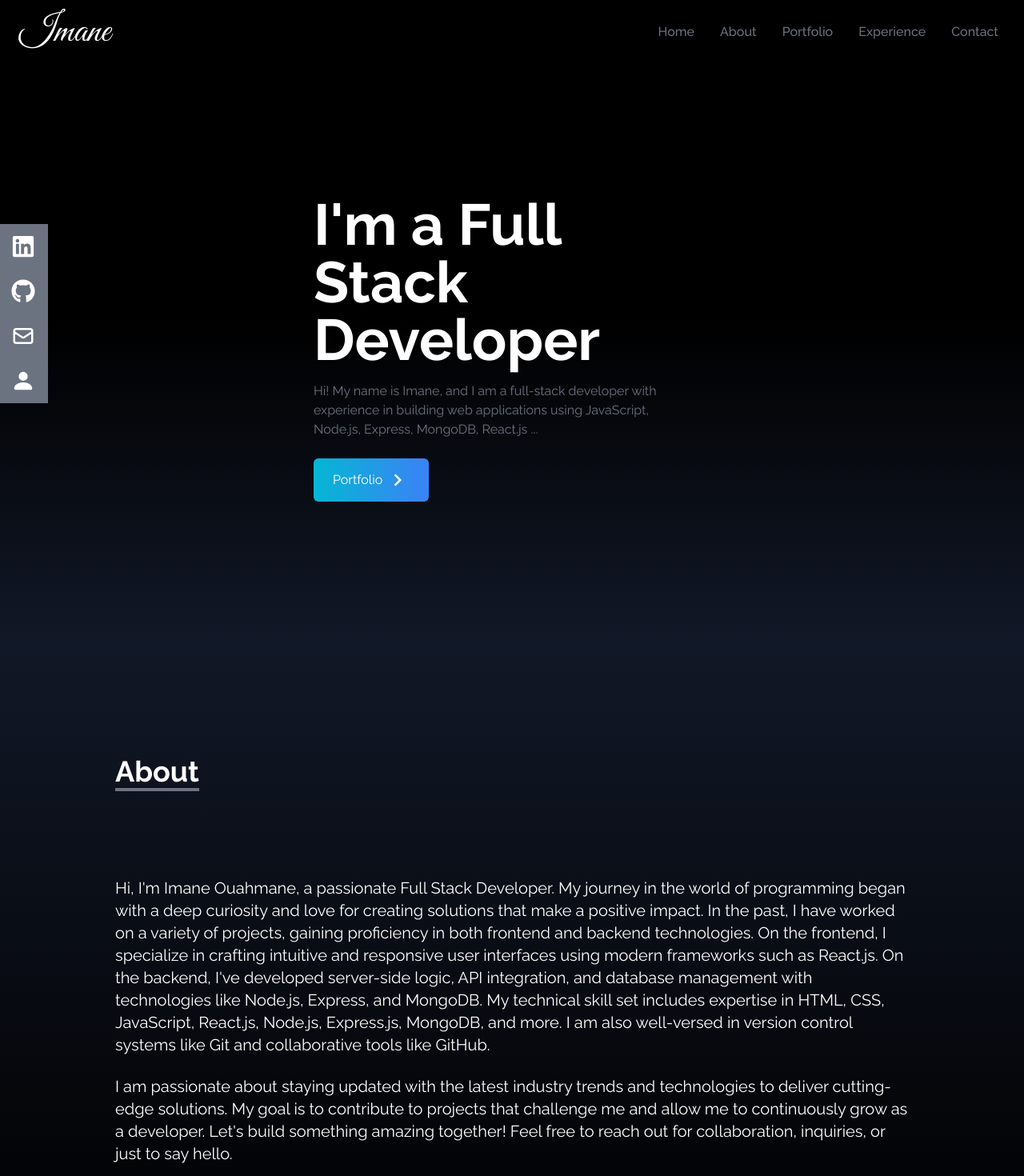
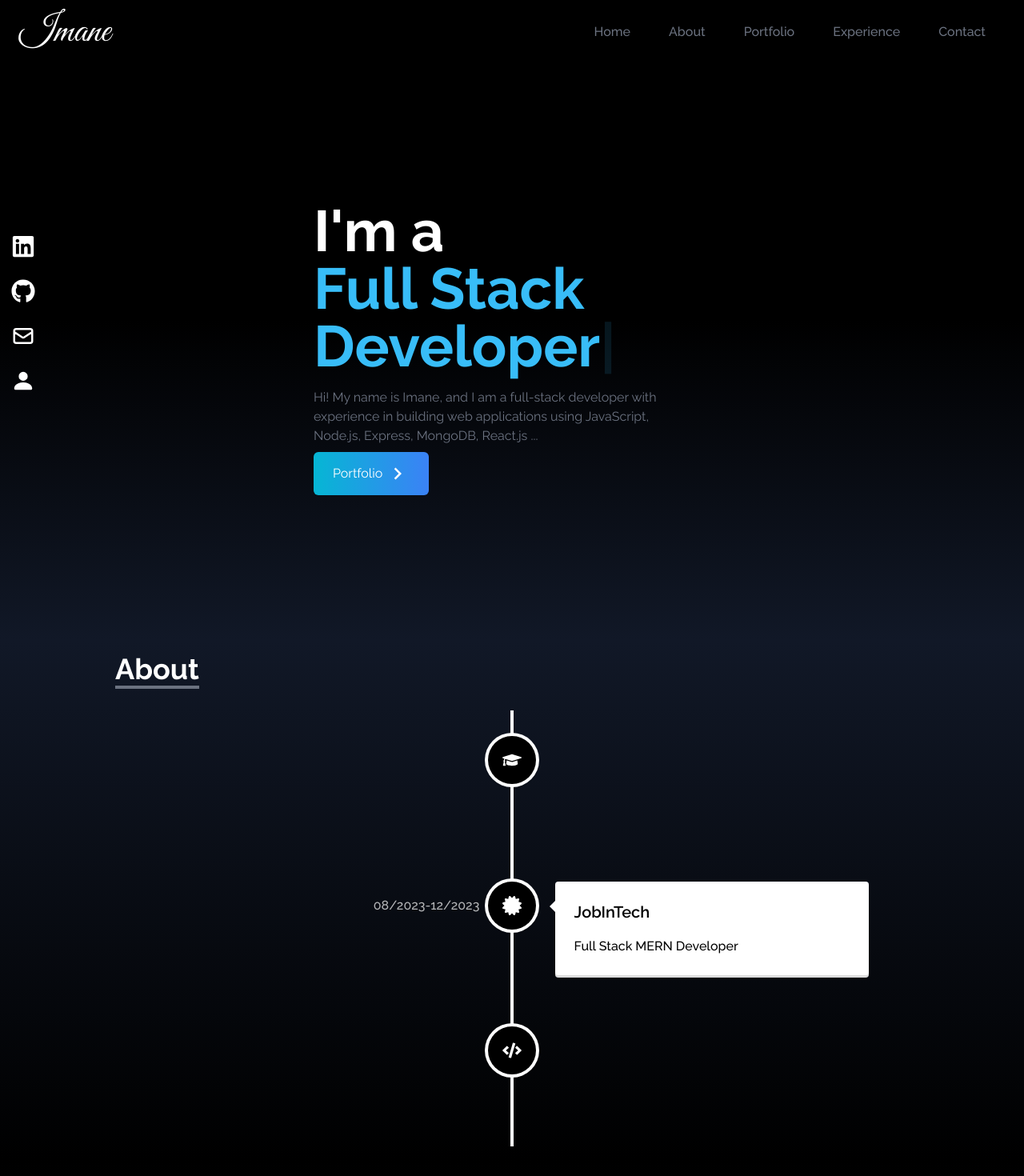
Before and after one commit to Imane-Ouahmane/Portfolio-ImaneOuahmane, a React (Vite) app: page / in a window 1280 px wide. Shown: the top 1470 px of the page at 80% size. Built offline with nearby package versions, Linux system fonts and the light colour scheme.

Commit message:
style the portfolio more

```diff
--- a/package.json
+++ b/package.json
@@ -15,6 +15,7 @@
     "react-dom": "^18.2.0",
     "react-icons": "^4.12.0",
     "react-scroll": "^1.9.0",
+    "react-typed": "^1.2.0",
     "react-vertical-timeline-component": "^3.6.0"
   },
   "devDependencies": {
--- a/src/components/About.jsx
+++ b/src/components/About.jsx
@@ -1,32 +1,46 @@
-import React from 'react'
+import React from 'react';
+import { VerticalTimeline, VerticalTimelineElement } from 'react-vertical-timeline-component';
+import 'react-vertical-timeline-component/style.min.css';
+import { FaGraduationCap, FaCertificate, FaCode } from 'react-icons/fa';
 
 function About() {
   return (
-    <div name='about' className='w-full h-screen bg-gradient-to-b from-gray-900 to-black text-white'>
-        <div className='max-w-screen-lg p-4 mx-auto flex flex-col  justify-center w-full h-full'>
-            <div className='pb-8' >
-                <p className='text-4xl font-bold inline border-b-4 border-gray-500'>About</p>
-            </div>
-            <p className='text-xl mt-20 '>
-            Hi, I'm Imane Ouahmane, a passionate Full Stack Developer. My journey in the world of programming began
-            with a deep curiosity and love for creating solutions that make a positive impact. In the past, I have worked
-            on a variety of projects, gaining proficiency in both frontend and backend technologies. On the frontend, I
-            specialize in crafting intuitive and responsive user interfaces using modern frameworks such as React.js. On the
-            backend, I've developed server-side logic, API integration, and database management with technologies like Node.js,
-             Express, and MongoDB. My technical skill set includes expertise in HTML, CSS, JavaScript, React.js, Node.js, Express.js,
-             MongoDB, and more. I am also well-versed in version control systems like Git and collaborative tools like GitHub.
-            </p>
-            <br />
-            <p className='text-xl'>
-            I am passionate about staying updated with the latest industry trends and
-            technologies to deliver cutting-edge solutions. My goal is to contribute to
-             projects that challenge me and allow me to continuously grow as a developer.
-              Let's build something amazing together! Feel free to reach out for collaboration,
-               inquiries, or just to say hello.
-            </p>
+    <div name='about' className='w-full  bg-gradient-to-b from-gray-900 to-black text-white'>
+      <div className='max-w-screen-lg p-4 mx-auto flex flex-col justify-center w-full'>
+        <div className='pb-8'>
+          <p className='text-4xl font-bold inline border-b-4 border-gray-500 text-white'>About</p>
         </div>
+        <VerticalTimeline lineColor='#fff'>
+          <VerticalTimelineElement
+            className='vertical-timeline-element--education text-white'
+            iconStyle={{ background: 'black', color: '#fff', position: 'absolute', top: '0' }}
+            icon={<FaGraduationCap />}
+            date='2021-2023'>
+            <h3 className='text-xl font-semibold text-black mb-2'>Education</h3>
+            <p className='text-black'>Technician specialized in digital development</p>
+          </VerticalTimelineElement>
+
+          <VerticalTimelineElement
+            className='vertical-timeline-element--education text-white'
+            iconStyle={{ background: 'black', color: '#fff', position: 'absolute', top: '0' }}
+            icon={<FaCertificate />}
+            date='08/2023-12/2023'>
+            <h3 className='text-xl font-semibold text-black mb-2'>JobInTech</h3>
+            <p className='text-black'>Full Stack MERN Developer</p>
+          </VerticalTimelineElement>
+
+          <VerticalTimelineElement
+            className='vertical-timeline-element--intership text-white'
+            iconStyle={{ background: 'black', color: '#fff', position: 'absolute', top: '0' }}
+            icon={<FaCode />}
+            date='08/2023-12/2023'>
+            <h3 className='text-xl font-semibold text-black mb-2'>ARKx Academy</h3>
+            <p className='text-black'>MERN Stack Developer Internship</p>
+          </VerticalTimelineElement>
+        </VerticalTimeline>
+      </div>
     </div>
-  )
+  );
 }
 
-export default About
+export default About;
--- a/src/components/Experience.jsx
+++ b/src/components/Experience.jsx
@@ -93,7 +93,7 @@ function Experience() {
           </p>
         </div>
 
-        <div className="w-full grid grid-cols-2 sm:grid-cols-3 gap-8 text-center py-8 px-12 sm:px-0">
+        <div className="w-full grid grid-cols-2 sm:grid-cols-6 gap-8 text-center py-8 px-12 sm:px-0">
           {techs.map(({ id, src, title, style }) => (
             <div
               key={id}
--- a/src/components/Home.jsx
+++ b/src/components/Home.jsx
@@ -1,8 +1,7 @@
 import React from "react";
-import HeroImage from "../assets/HeroImage.png";
 import { MdOutlineKeyboardArrowRight } from "react-icons/md";
 import { Link } from "react-scroll";
-
+import ReactTyped from "react-typed";
 
 function Home() {
   return (
@@ -11,17 +10,30 @@ function Home() {
       className="h-screen w-full bg-gradient-to-b from-black via-black to-gray-900 relative z-0"
     >
       <div className="max-w-screen-lg mx-auto flex flex-col md:flex-row items-center justify-center h-full px-4">
-        <div className="flex flex-col justify-center text-center md:text-left md:items-start md:w-1/2 z-10 mt-20">
-          <h2 className="text-4xl sm:text-7xl font-bold text-white">
-            I'm a Full Stack Developer
+        <div className="md:w-1/2 z-10 mt-20 text-center md:text-left">
+          <h2 className="text-4xl sm:text-7xl font-bold text-white mb-4">
+            I'm a <br />
+            <ReactTyped
+              strings={["Full Stack Developer"]}
+              typeSpeed={100}
+              loop
+              className="text-sky-400 "
+            />
           </h2>
-          <p className="text-gray-500 py-4 max-w-md">
-            Hi! My name is Imane, and I am a full-stack developer with experience
-            in building web applications using JavaScript, Node.js, Express,
-            MongoDB, React.js ...
-          </p>
+          <div className="text-gray-500 max-w-md">
+            <p>
+              Hi! My name is Imane, and I am a full-stack developer with
+              experience in building web applications using JavaScript, Node.js,
+              Express, MongoDB, React.js ...
+            </p>
+          </div>
           <div>
-            <Link to="portfolio" smooth duration={500} className="group text-white w-fit px-6 py-3 my-2 flex items-center rounded-md bg-gradient-to-r from-cyan-500 to-blue-500 cursor-pointer">
+            <Link
+              to="portfolio"
+              smooth
+              duration={500}
+              className="group text-white w-fit px-6 py-3 my-2 flex items-center rounded-md bg-gradient-to-r from-cyan-500 to-blue-500 cursor-pointer"
+            >
               Portfolio
               <span className="group-hover:rotate-90 duration-300 ">
                 <MdOutlineKeyboardArrowRight size={30} className="ml-1" />
@@ -29,14 +41,6 @@ function Home() {
             </Link>
           </div>
         </div>
-        {/* <div className="md:w-1/2 z-0">
-          <img
-            src={HeroImage}
-            alt="my Profile"
-            className="rounded-2xl mx-auto w-2/3 md:w-full"
-          />
-        </div> */}
-
       </div>
     </div>
   );
--- a/src/components/NavBar.jsx
+++ b/src/components/NavBar.jsx
@@ -24,7 +24,7 @@ function NavBar() {
       <ul className='hidden md:flex'>
 
         {links.map(({id, link})=>(
-            <li key={id} className='px-4 cursor-pointer capitalize font-medium
+            <li key={id} className='px-4 pr-8 cursor-pointer capitalize font-medium
             text-gray-500 hover:text-white hover:scale-125 duration-200 '>
                 <Link to={link} smooth duration={500}>{link}</Link>
            </li>
--- a/src/components/SocialLinks.jsx
+++ b/src/components/SocialLinks.jsx
@@ -1,59 +1,62 @@
 import React from 'react';
-import { FaGithub,FaLinkedin,  } from 'react-icons/fa';
-import {HiOutlineMail} from 'react-icons/hi';
-import { BsFillPersonFill } from 'react-icons/bs'; // Correct import
-
+import { FaGithub, FaLinkedin } from 'react-icons/fa';
+import { HiOutlineMail } from 'react-icons/hi';
+import { BsFillPersonFill } from 'react-icons/bs';
 
 function SocialLinks() {
-
   const links = [
-        {id:1,
-        child:(
+    {
+      id: 1,
+      child: (
         <>
-                LinkedIn <FaLinkedin size={30}/>
+          LinkedIn <FaLinkedin size={30} />
         </>
       ),
-        href:'https://www.linkedin.com/in/imane-ouahmane/',
-        style:'rounded-tr-md'
+      href: 'https://www.linkedin.com/in/imane-ouahmane/',
+      style: 'rounded-tr-md',
     },
-    {id:2,
-        child:(
+    {
+      id: 2,
+      child: (
         <>
-                GitHub <FaGithub size={30}/>
+          GitHub <FaGithub size={30} />
         </>
       ),
-        href:'https://github.com/Imane-Ouahmane',
-
+      href: 'https://github.com/Imane-Ouahmane',
     },
-    {id:3,
-        child:(
+    {
+      id: 3,
+      child: (
         <>
-                Mail <HiOutlineMail size={30}/>
+          Mail <HiOutlineMail size={30} />
         </>
       ),
-        href:'mailto:imaneouahmane202@gmail.com',
-
+      href: 'mailto:imaneouahmane202@gmail.com',
     },
-    {id:4,
-        child:(
+    {
+      id: 4,
+      child: (
         <>
-                Resume <BsFillPersonFill size={30}/>
+          Resume <BsFillPersonFill size={30} />
         </>
       ),
-        href:'/public/CV-Imane Ouahmane-EN.pdf',
-        style:'rounded-br-md',
-        download:true,
+      href: '/public/CV-Imane Ouahmane-EN.pdf',
+      style: 'rounded-br-md',
+      download: true,
     },
-    ]
+  ];
+
   return (
     <div className='hidden lg:flex flex-col top-[35%] left-0 fixed'>
       <ul>
-            {links.map(({id, child, href, style, download}) => (
-
-                <li key={id} className='flex justify-between bg-gray-500 items-center w-40 h-14 p-4 ml-[-100px] hover:ml-[-10px] hover:rounded-md duration-300'>
+        {links.map(({ id, child, href, style, download }) => (
+          <li
+            key={id}
+            className='flex justify-between backdrop-blur-xs bg-transparent items-center w-40 h-14 p-4 ml-[-100px] hover:ml-[-10px] hover:rounded-md duration-300'
+          >
             <a
               href={href}
-                    className='flex  text-white justify-between items-center w-full '
+              className='flex text-white justify-between items-center w-full'
               download={download}
               target='_blank'
               rel='norereferrer'
@@ -61,12 +64,10 @@ function SocialLinks() {
               {child}
             </a>
           </li>
-
         ))}
-
       </ul>
     </div>
-  )
+  );
 }
 
-export default SocialLinks
+export default SocialLinks;
```
Also changed, not shown: src/components/Portfolio.jsx (+20 -25 lines), 1 other file (tests, documents, lock files or other folders). Lines whose indentation alone changed are shown as unchanged.
